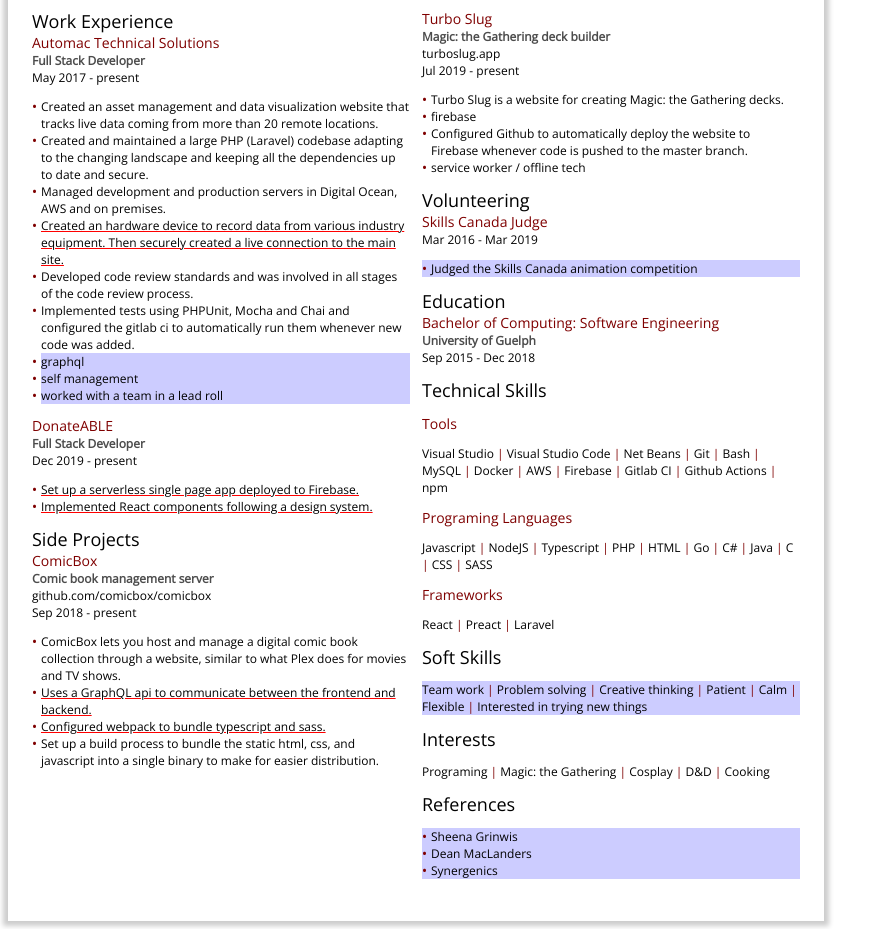
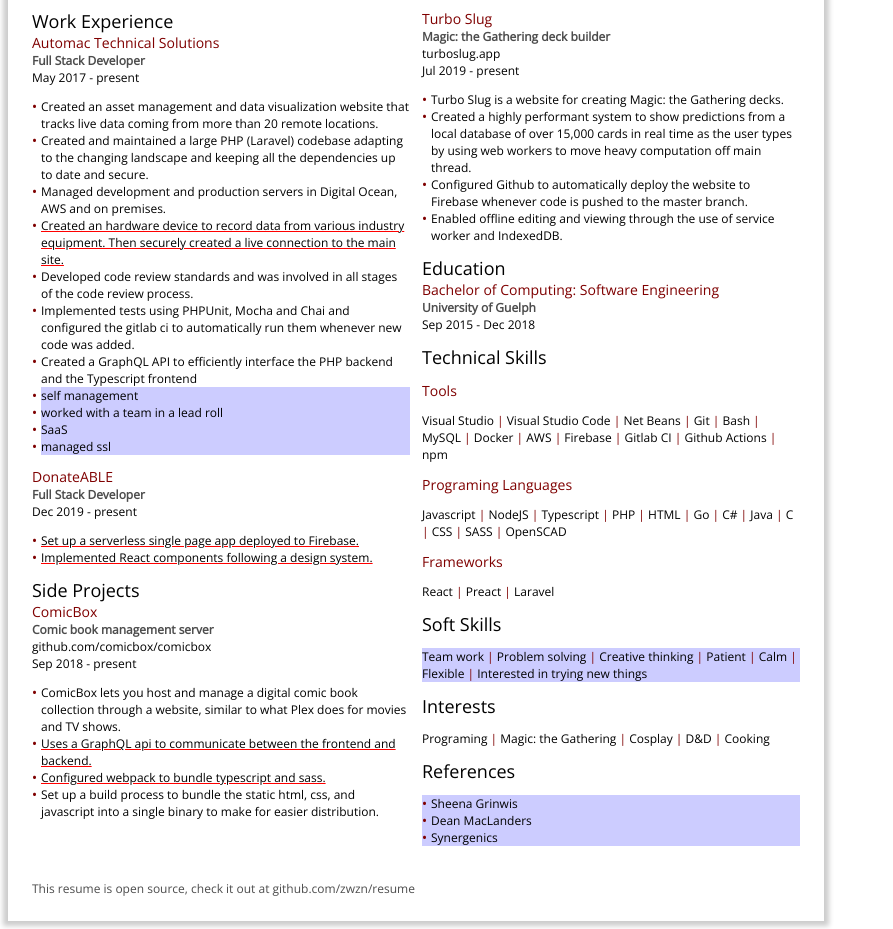
Before and after one commit to abibby/resume, a website: page index.html in a window 1280 px wide. Shown: the part 143-1072 px from the top of the page, without its empty margins (0-893 px from the left). Drawn offline with nearby package versions, Linux system fonts and the light colour scheme; files that its build step writes are made by us from their sources.

Commit message:
cleaned up some wip

```diff
--- a/index.html
+++ b/index.html
@@ -79,14 +79,21 @@
                         configured the gitlab ci to automatically run them
                         whenever new code was added.
                     </li>
-                    <li wip>
-                        graphql
+                    <li>
+                        Created a GraphQL API to efficiently interface the
+                        PHP backend and the Typescript frontend
                     </li>
                     <li wip>
                         self management
                     </li>
                     <li wip>
                         worked with a team in a lead roll
+                    </li>
+                    <li wip>
+                        SaaS
+                    </li>
+                    <li wip>
+                        managed ssl
                     </li>
                 </ul>
                 <div class="job">
@@ -171,19 +178,23 @@
                         Gathering decks.
                     </li>
                     <li>
-                        firebase
+                        Created a highly performant system to show predictions
+                        from a local database of over 15,000 cards in real time
+                        as the user types by using web workers to move heavy
+                        computation off main thread.
                     </li>
                     <li>
                         Configured Github to automatically deploy the website to
                         Firebase whenever code is pushed to the master branch.
                     </li>
                     <li>
-                        service worker / offline tech
+                        Enabled offline editing and viewing through the use of
+                        service worker and IndexedDB.
                     </li>
                 </ul>
             </div>
         </section>
-        <section>
+        <section wip="Should I have this" hidden>
             <h2>Volunteering</h2>
             <div class="job">
                 <h3>Skills Canada Judge</h3>
@@ -244,6 +255,7 @@
                     <li>C</li>
                     <li>CSS</li>
                     <li>SASS</li>
+                    <li>OpenSCAD</li>
                 </ul>
             </p>
             <p>
@@ -286,7 +298,10 @@
             </ul>
         </section>
 
-
+        <footer>
+            This resume is open source, check it out at
+            <a href="https://github.com/zwzn/resume">github.com/zwzn/resume</a>
+        </footer>
     </div>
     <script>
         // @ts-check
--- a/main.scss
+++ b/main.scss
@@ -1,6 +1,9 @@
 $color: black;
+$light-color: rgba($color, 0.7);
+
 $accent: #7f0000;
 
+$page-margin: 0.25in;
 
 :root {
     font-family: sans-serif;
@@ -23,10 +26,10 @@
 }
 
 .page {
-    $margin: 0.25in;
-    width: 8.5in - ($margin * 2);
-    height: 11in - ($margin * 2);
-    padding: $margin;
+    position: relative;
+    width: 8.5in - ($page-margin * 2);
+    height: 11in - ($page-margin * 2);
+    padding: $page-margin;
 
     page-break-after: always;
 
@@ -62,7 +65,7 @@
 }
 
 h4 {
-    color: rgba($color, 0.7);
+    color: $light-color;
     font-weight: bold;
 }
 
@@ -120,15 +123,27 @@
                 display: inline-block;
                 width: 1em;
                 text-align: center;
-                color: rgba($color, 0.7);
+                color: $light-color;
             }
         }
     }
 
 }
 
+footer {
+    position: fixed;
+    bottom: $page-margin;
+    left: $page-margin;
+    column-span: all;
+
+    color: $light-color;
+
+    @media screen {
+        position: absolute;
+    }
+}
+
 a {
-    display: block;
     color: inherit;
     text-decoration: none;
 
```
